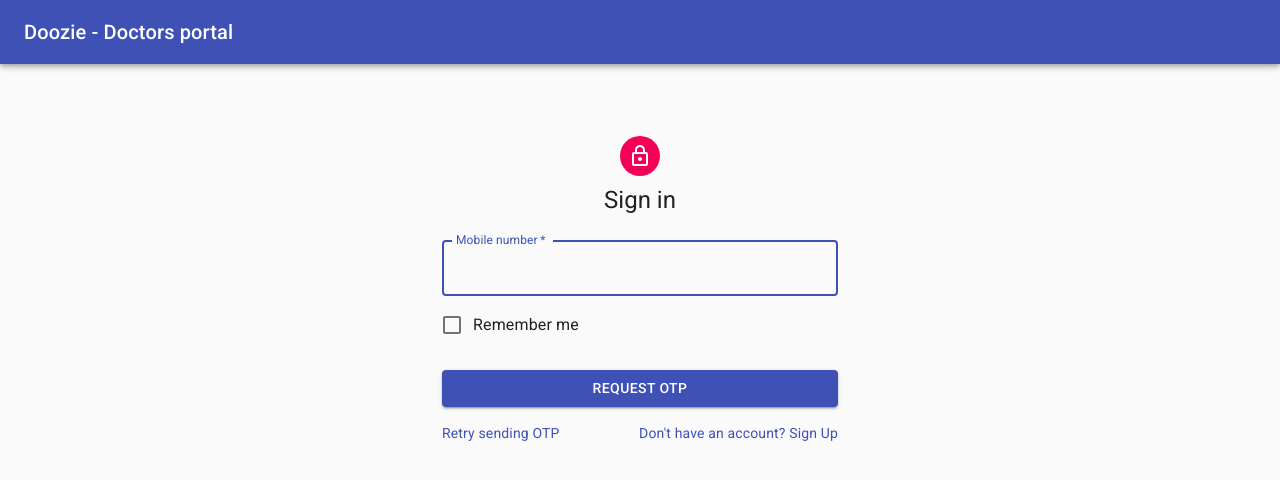
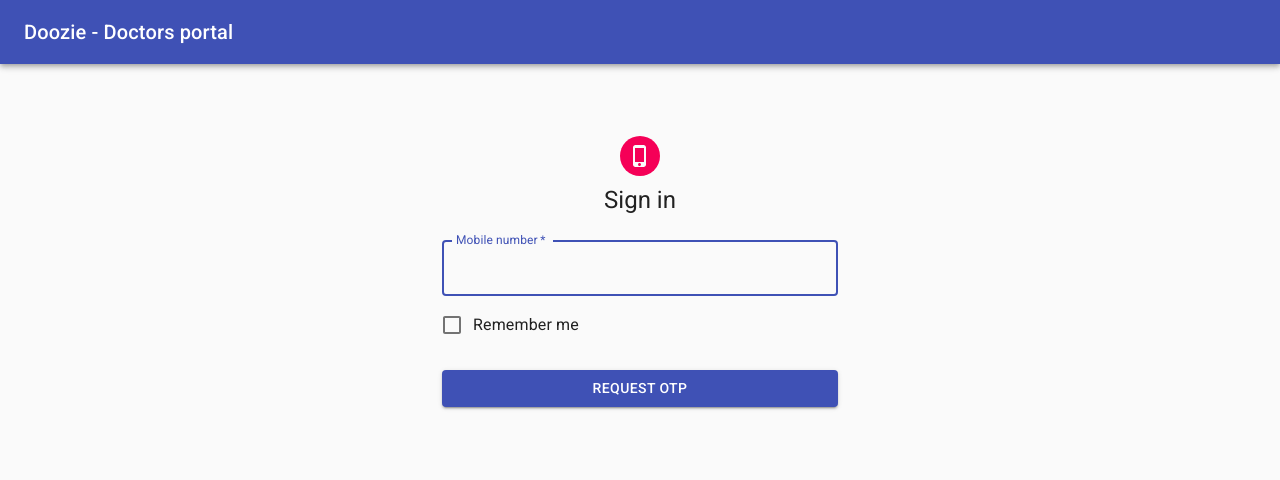
Before and after one commit to RedSand02/Doozie, a React (Create React App) app in the folder doctors-portal/: page / in a window 1280 px wide. Shown: the top 480 px of the page. Built offline with nearby package versions, Linux system fonts and the light colour scheme.

Commit message:
Login UI component done, next integrate API

```diff
--- a/doctors-portal/src/components/Login.tsx
+++ b/doctors-portal/src/components/Login.tsx
@@ -4,7 +4,8 @@
 import { app } from '../utils/constants';
 import { makeStyles } from '@material-ui/core/styles';
 import { useTheme } from '@material-ui/styles';
-import LockOutlinedIcon from '@material-ui/icons/LockOutlined';
+import { PhoneIphoneOutlined } from '@material-ui/icons';
+import { isMobileNumberValid } from '../utils/commonUtils';
 import { Container, CssBaseline, Avatar, Typography, TextField, FormControlLabel, Button, Grid, Link, Box, Checkbox } from '@material-ui/core';
 
 export interface LoginProps extends IProps {
@@ -36,33 +37,56 @@
     const theme = useTheme();
     const classes = useStyles(theme);
 
+    const [mobileNumber, setMobileNumber] = React.useState("");
     const [mobileNumberSubmitted, setmobileNumberSubmitted] = React.useState(false);
+    const [isNumberValid, setIsNumberValid] = React.useState(true);
+
+    const updateMobileNumber = event => {
+        const mobileNumber = event.target.value;
+        if(!isNumberValid && isMobileNumberValid(mobileNumber)) {
+            setIsNumberValid(true);
+        }
+        setMobileNumber(event.target.value);
+    }
 
     const handleMobileNumberSubmit = event => {
+        if (isMobileNumberValid(mobileNumber)) {
             setmobileNumberSubmitted(true);
+        }
+        else {
+            setIsNumberValid(false);
+        }
+        event.preventDefault();
     };
+
+    const changeMobileNumber = event => {
+        setmobileNumberSubmitted(false);
+    }
 
     return (
         <Container component="main" maxWidth="xs">
             <CssBaseline />
             <div className={classes.paper}>
                 <Avatar className={classes.avatar}>
-                    <LockOutlinedIcon />
+                    <PhoneIphoneOutlined />
                 </Avatar>
                 <Typography component="h1" variant="h5">
                     Sign in
                     </Typography>
-                <form className={classes.form} noValidate>
+                <form className={classes.form} onSubmit={handleMobileNumberSubmit} noValidate>
                     {!mobileNumberSubmitted &&
                         <div>
                             <TextField
+                                error={!isNumberValid}
+                                helperText={isNumberValid ? "" : "Incorrect mobile number"}
                                 variant="outlined"
                                 margin="normal"
                                 required
                                 fullWidth
+                                value={mobileNumber}
+                                onChange={updateMobileNumber}
                                 id="mobile-number"
                                 label="Mobile number"
-                                name="mobile-number"
                                 autoComplete="tel"
                                 autoFocus
                             />
@@ -88,7 +112,6 @@
                                 margin="normal"
                                 required
                                 fullWidth
-                                name="otp"
                                 label="OTP"
                                 type="password"
                                 id="otp"
@@ -99,22 +122,22 @@
                                 color="primary"
                                 className={classes.submit}
                             >
-                                Sign In
+                                {"Sign In"}
                             </Button>
-                        </div>
-                    }
                             <Grid container>
                                 <Grid item xs>
-                            <Link href="#" variant="body2">
-                                Retry sending OTP
+                                    <Link variant="body2">
+                                        {"Retry sending OTP"}
                                     </Link>
                                 </Grid>
                                 <Grid item>
-                            <Link href="#" variant="body2">
-                                {"Don't have an account? Sign Up"}
+                                    <Link onClick={changeMobileNumber} variant="body2">
+                                        {"Change mobile number"}
                                     </Link>
                                 </Grid>
                             </Grid>
+                        </div>
+                    }
                 </form>
             </div>
             <Box mt={8}>
--- /dev/null
+++ b/doctors-portal/src/utils/commonUtils.ts
@@ -0,0 +1,8 @@
+export const isMobileNumberValid = (value: string): boolean => {
+    if(value != null && value.match(/\d/g) != null)
+    {
+        return value.match(/\d/g).length === 10;
+    }
+
+    return false;
+}
```
Lines whose indentation alone changed are shown as unchanged.
